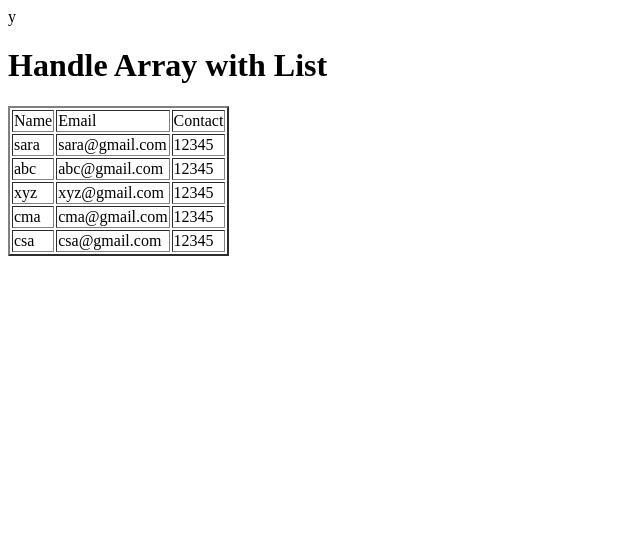
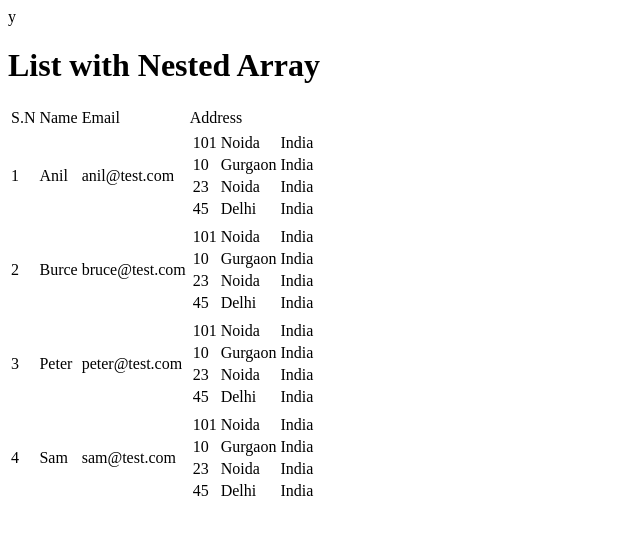
Before and after one commit to kinjalmicra/react_practical, a React (Create React App) app: page / in a window 1280 px wide. Shown: the top 534 px of the page, without its empty margins (0-640 px from the left). Built offline with nearby package versions, Linux system fonts and the light colour scheme.

Commit message:
Nested List  Map

```diff
--- a/src/App.js
+++ b/src/App.js
@@ -6,6 +6,7 @@
 import Login from "./Components/Login";
 import User from "./Components/User";
 import DataMap from "./Components/DataMap";
+import NestList from "./Components/NestList";
 
 function App() {
   // const [name, setName] = React.useState("siri");
@@ -71,7 +72,6 @@
         {/* <button onClick={handleClick()}>Click me</button> */}
         {/* <button onClick={handleClick}>Click me</button> */}
       </div>
-
       {/* state in functional Components */}
       {/* <div>
         <h1>{data}</h1>
@@ -81,7 +81,6 @@
         <h1>{data}</h1>
         <button onClick={handleData}>Click me</button>
       </div> */}
-
       {/* props in functional Components */}
       {/* <h1>Props in react</h1>
       <Student name={name} />
@@ -93,7 +92,6 @@
       <input type="text" onChange={getData} />
 
       <button onClick={() => setPrint(true)}>Print</button> */}
-
       {/* Hide , Show and Toggle */}
       {/* {staus ? <h1>Hello Siri</h1> : null}
       <button onClick={() =>setStaus(false)}>Hide</button>
@@ -105,7 +103,6 @@
           {status ? "Hide" : "Show"}
         </button>
       </div> */}
-
       {/* Handle Form | checkbox | input field | select */}
       {/* <div>
         <h1>Handle Form in React</h1>
@@ -139,31 +136,23 @@
           <button type="submit">Submit</button>
         </form>
       </div> */}
-
       {/* Conditional rendering | If Condition */}
       {/* <Profile /> */}
-
       {/* Basic Form validation  */}
       {/* <Login /> */}
-
       {/* Pass Function as Props */}
       {/* <User data={getdata}/> */}
-
       {/* Render life cycle method */}
       {/* <User /> */}
-
       {/* componentDidMount life cycle method */}
       {/* <User /> */}
-
       {/* componentDidUpdate life cycle method */}
-      {/* <User /> */}
-y
+      {/* <User /> */}y
       {/* <User count={count} data={data}/>
       <button onClick={() => setCount(count + 1)}>Count</button>
       <button onClick={() => setData(data + 1)}>Data</button> */}
-
-      <DataMap />
-
+      {/* <DataMap /> */}
+      <NestList />
     </Fragment>
   );
 }
--- /dev/null
+++ b/src/Components/NestList.jsx
@@ -0,0 +1,85 @@
+import React from "react";
+
+function NestList() {
+  const users = [
+    {
+      name: "Anil",
+      email: "anil@test.com",
+      address: [
+        { hm: "101", city: "Noida", country: "India" },
+        { hm: "10", city: "Gurgaon", country: "India" },
+        { hm: "23", city: "Noida", country: "India" },
+        { hm: "45", city: "Delhi", country: "India" },
+      ],
+    },
+    {
+      name: "Burce",
+      email: "bruce@test.com",
+      address: [
+        { hm: "101", city: "Noida", country: "India" },
+        { hm: "10", city: "Gurgaon", country: "India" },
+        { hm: "23", city: "Noida", country: "India" },
+        { hm: "45", city: "Delhi", country: "India" },
+      ],
+    },
+    {
+      name: "Peter",
+      email: "peter@test.com",
+      address: [
+        { hm: "101", city: "Noida", country: "India" },
+        { hm: "10", city: "Gurgaon", country: "India" },
+        { hm: "23", city: "Noida", country: "India" },
+        { hm: "45", city: "Delhi", country: "India" },
+      ],
+    },
+    {
+      name: "Sam",
+      email: "sam@test.com",
+      address: [
+        { hm: "101", city: "Noida", country: "India" },
+        { hm: "10", city: "Gurgaon", country: "India" },
+        { hm: "23", city: "Noida", country: "India" },
+        { hm: "45", city: "Delhi", country: "India" },
+      ],
+    },
+  ];
+  return (
+    <div>
+      <h1>List with Nested Array</h1>
+      <table>
+        <tbody>
+          <tr>
+            <td>S.N</td>
+            <td>Name</td>
+            <td>Email</td>
+            <td>Address</td>
+          </tr>
+          {users.map((item, i) => (
+            <tr key={i}>
+              <td>{i + 1}</td>
+              <td>{item.name}</td>
+              <td>{item.email}</td>
+              <td>
+                {/*  */}
+                <table>
+                  <tbody>
+                    {item.address.map((data) => (
+                      <tr>
+                        <td>{data.hm}</td>
+                        <td>{data.city}</td>
+                        <td>{data.country}</td>
+                      </tr>
+                    ))}
+                  </tbody>
+                </table>
+                {/*  */}
+              </td>
+            </tr>
+          ))}
+        </tbody>
+      </table>
+    </div>
+  );
+}
+
+export default NestList;
```
